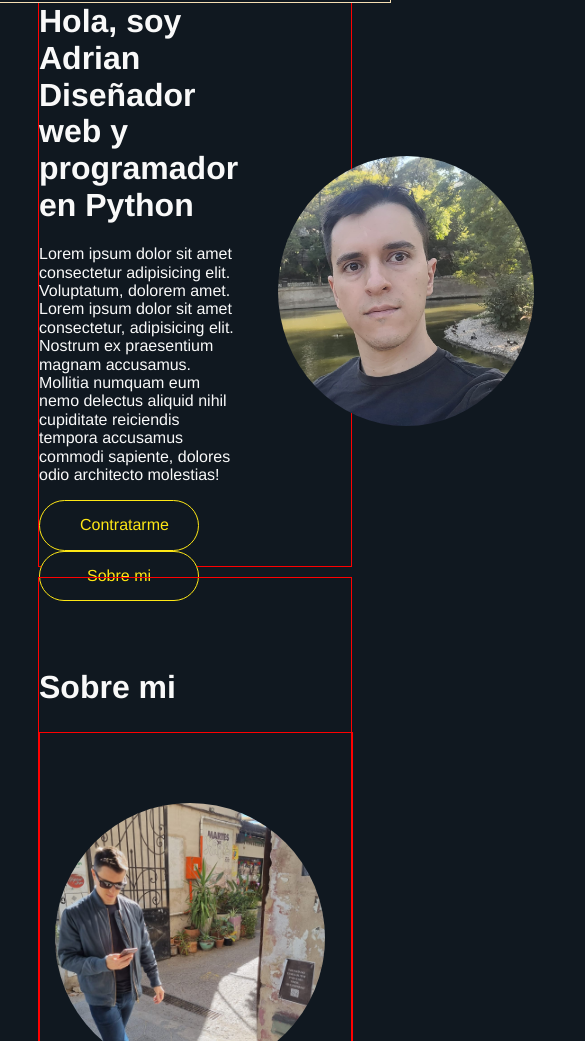
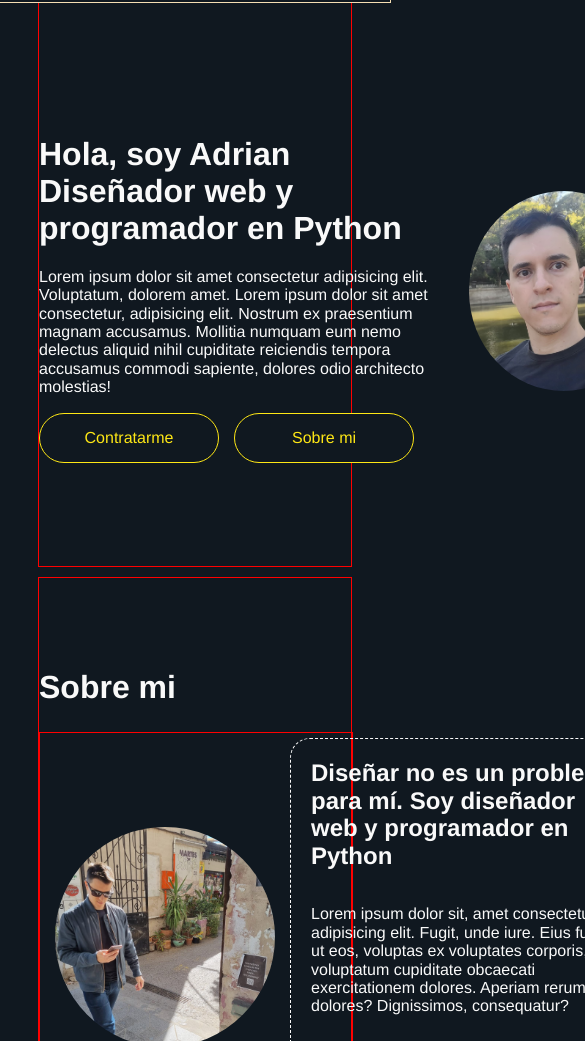
Before and after one commit to AdrianParodi/html-portfolio, a plain HTML site: page index.html in a window 390 px wide. Shown: the part 59-1100 px from the top of the page, 585 px wide, since content can reach past the window. Drawn offline with nearby package versions, Linux system fonts and the light colour scheme.

Commit message:
Primero avances de responsive, resolucion 768px

```diff
--- /dev/null
+++ b/css/responsive.css
@@ -0,0 +1,36 @@
+@media(max-width:320px){
+
+}
+@media(max-width:480px){}
+@media(max-width:768px){
+    /* Seccion Hero */
+    .foto-perfil{
+        height:200px;
+        width:200px;
+    }
+
+
+    .hero div{
+        flex-basis:100%;
+        flex-grow:1;
+    }
+
+    /* Seccion Sobre mi */
+    .foto-sobre-mi{
+        height:220px;
+        width:220px;
+    }
+
+    .div-borde-blanco{
+        padding: 0px 0px 30px 20px;
+        margin-right:30px;
+    }
+
+    /* section{
+        padding-right: 5px;
+    } */
+}
+@media(max-width:1024px){}
+@media(max-width:1280px){}
+@media(max-width:1440px){}
+@media(max-width:1920px){}
--- a/css/style.css
+++ b/css/style.css
@@ -3,6 +3,10 @@
     height: 60px;
     width: 80px;
 } */
+
+/* Importo pagina de íconos bootstrap */
+@import url("https://cdn.jsdelivr.net/npm/bootstrap-icons@1.11.3/font/bootstrap-icons.min.css");
+
 
 .foto-perfil{
     border-radius: 50%;
@@ -24,7 +28,7 @@
 :root{
     --transition-buttons: 1.5s;
     --general-margin:0% 10%;
-    --width-div-testimonios:18;
+    --width-div-testimonios:18%;
     --background-color:rgb(16,24,32);
 }
 
@@ -53,6 +57,13 @@ header{
     justify-content: space-between;
     flex-grow: 1;
     margin: var(--general-margin);
+}
+
+.header-container i{
+    color: rgb(254,231,21);
+    font-size: 40px;
+    margin: 10px 0px;
+    display: none;
 }
 
 .header-izq{
@@ -115,7 +126,8 @@ nav{
 .big-button{
     padding: 15px 40px;
     border-radius: 40px;
-    width: 160px;
+    text-align: center;
+    width: 180px;
     border: 1px solid rgb(254,231,21);
     background-color: var(--background-color);
     color: rgb(254,231,21);
@@ -129,6 +141,10 @@ nav{
     cursor: pointer;
 }
 
+.contenedor-dos-botones{
+    display: flex;
+}
+
 /* Seccion Sobre mi */
 .sobre-mi{
     display:flex;
@@ -138,7 +154,7 @@ nav{
 /* .sobre-mi h1{
     /* line-height: 16px; */
     /* margin: 8px 0px 0px 0px; */
-} */
+
 
 .sobre-mi-top{
     display: flex;
--- a/index.html
+++ b/index.html
@@ -7,6 +7,7 @@
     <link rel="stylesheet" href="css/normalize.css">
     <link rel="stylesheet" href="css/style.css">
     <link rel="stylesheet" href="https://cdnjs.cloudflare.com/ajax/libs/font-awesome/6.0.0-beta3/css/all.min.css">
+    <link rel="stylesheet" href="css/responsive.css">
 </head>
 
 <body>
@@ -28,6 +29,7 @@
             <div class="div-boton">
                 <button class="small-button">Contratarme</button>
             </div>
+            <i class="bi bi-list"></i>
         </div>
     </header>
 
@@ -37,8 +39,10 @@
             <h1>Hola, soy Adrian <br>
             Diseñador web y programador en Python</h1>
             <p>Lorem ipsum dolor sit amet consectetur adipisicing elit. Voluptatum, dolorem amet. Lorem ipsum dolor sit amet consectetur, adipisicing elit. Nostrum ex praesentium magnam accusamus. Mollitia numquam eum nemo delectus aliquid nihil cupiditate reiciendis tempora accusamus commodi sapiente, dolores odio architecto molestias!</p>
-            <button class="big-button">Contratarme</button>
-            <button class="big-button">Sobre mi</button>
+            <div class="contenedor-dos-botones">
+                <button class="big-button">Contratarme</button>
+                <button class="big-button">Sobre mi</button>
+            </div>
         </div>
         <!-- <div class="div-foto-rostro"> -->
             <img class="foto-perfil" src="img/CV.jpeg" alt="rostro del desarrollador">
```
